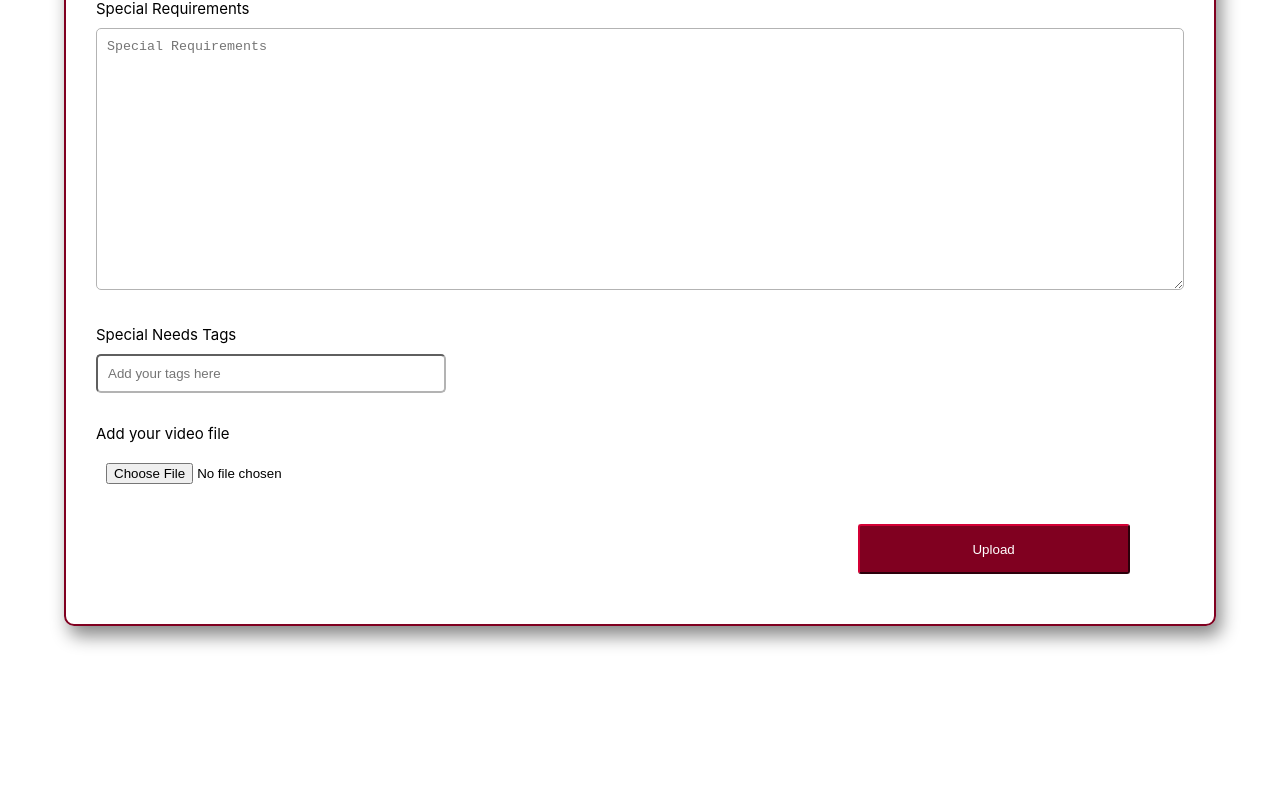
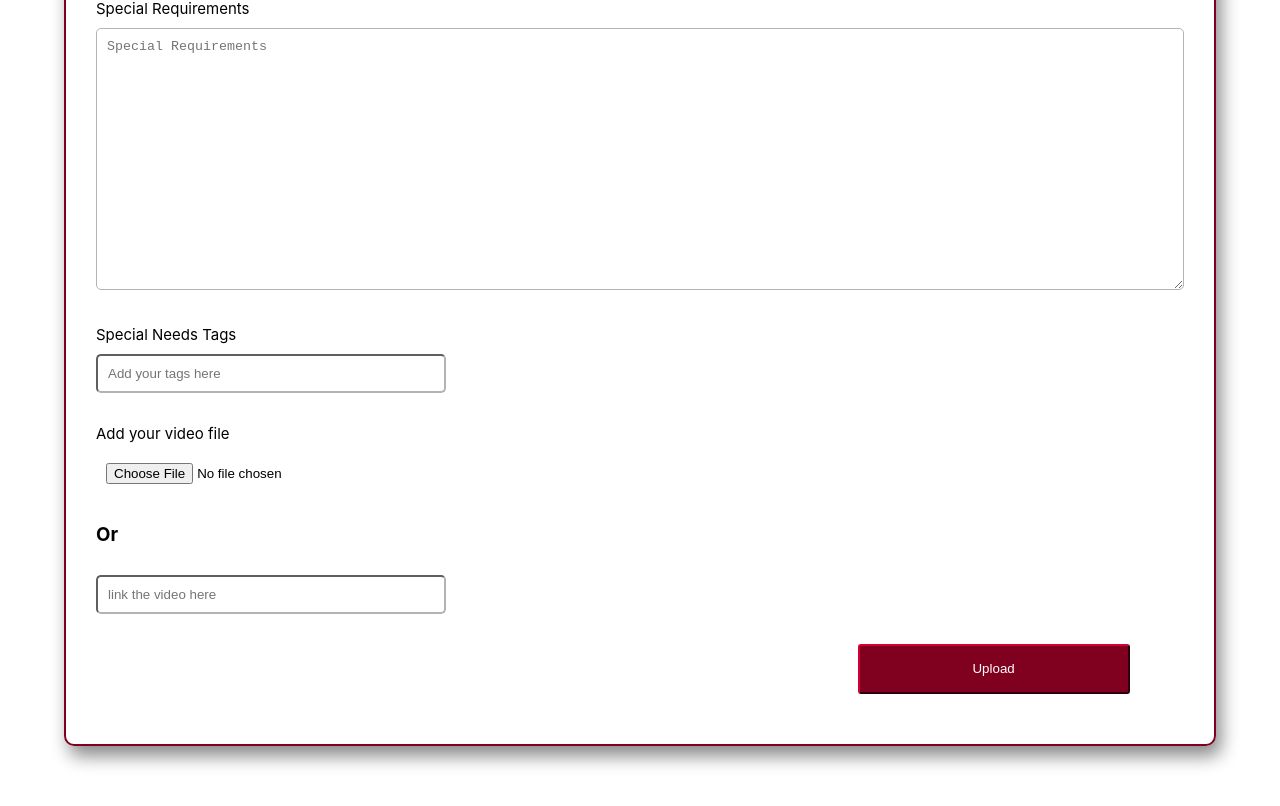
Before and after one commit to jennylim9/csesocHackathon21, a React (Create React App) app in the folder hackathon/frontend/: page /UploadVid in a window 1280 px wide. Shown: the part 774-1580 px from the top of the page. Built offline with nearby package versions, Linux system fonts and the light colour scheme.

Commit message:
add logo

```diff
--- a/hackathon/frontend/package.json
+++ b/hackathon/frontend/package.json
@@ -9,6 +9,7 @@
     "react": "^17.0.2",
     "react-dom": "^17.0.2",
     "react-player": "^2.9.0",
+    "react-rating-stars-component": "^2.2.0",
     "react-router-dom": "^5.2.0",
     "react-scripts": "4.0.3",
     "reactstrap": "^8.9.0",
--- a/hackathon/frontend/src/App.js
+++ b/hackathon/frontend/src/App.js
@@ -8,6 +8,7 @@ import Home from './components/Home'
 import UserHome from './components/UserHome'
 import UploadVid from './components/UploadVid';
 import Video from './components/Video';
+
 
 class App extends React.Component {
 
--- a/hackathon/frontend/src/components/Home.js
+++ b/hackathon/frontend/src/components/Home.js
@@ -1,7 +1,7 @@
 import React, { Component } from 'react';
 import { Button } from 'reactstrap';
 import bgImg from '../assets/studypic.jpg';
-
+import logoImg from '../assets/HelpAbility.png'
 
 
 export default class Home extends Component {
@@ -11,8 +11,7 @@ export default class Home extends Component {
     return (
       <div style={styles.div}>
       <div  style={styles.background}>
-
-
+        <img src={logoImg} alt="Logo" style={styles.logo} />
           <div className="body" style={styles.body}>
             <h1 style={styles.head}>
               Welcome to HelpAbility
@@ -51,8 +50,10 @@ const styles = {
     backgroundRepeat: 'no-repeat',
     backgroundSize: 'cover',
   },
-
-
+  logo: {
+    left: '34%',
+    position: 'sticky'
+  },
 
   body: {
     margin: '0',
--- a/hackathon/frontend/src/components/UploadVid.js
+++ b/hackathon/frontend/src/components/UploadVid.js
@@ -123,6 +123,16 @@ export default class UploadVid extends Component {
                         type="file"
                         style={styles.input}
                     />
+                    <h3 style={styles.buttonSeparator}>
+                    Or
+                    </h3>
+                    <Input
+                        type="text"
+                        value={this.state.tag}
+                        onChange={this.handleChange}
+                        placeholder={"link the video here"}
+                        style={styles.input}
+                    />
                 </FormGroup>
 
                 <Button onClick={event => window.location.href = './UserHome'} style={styles.button}> Upload
--- a/hackathon/frontend/src/components/Video.js
+++ b/hackathon/frontend/src/components/Video.js
@@ -166,5 +166,9 @@ const styles = {
         display: "flex",
         "justify-content": "space-between",
         "box-sizing": "border-box",
-    }
+    },
+    buttonSeparator:{
+        paddingTop: 15,
+        color: 'white'
+      },
 };
```
Also changed, not shown: 2 other files (tests, documents, lock files or other folders).
